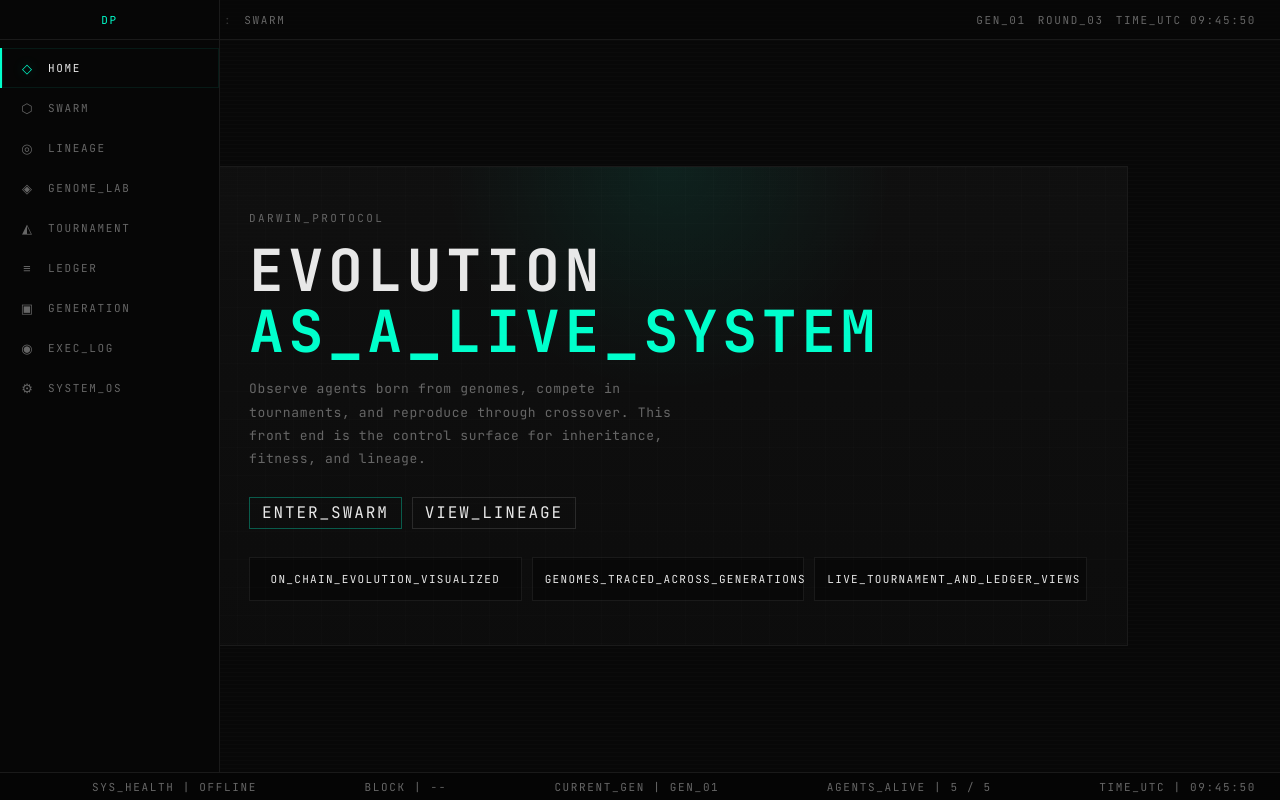
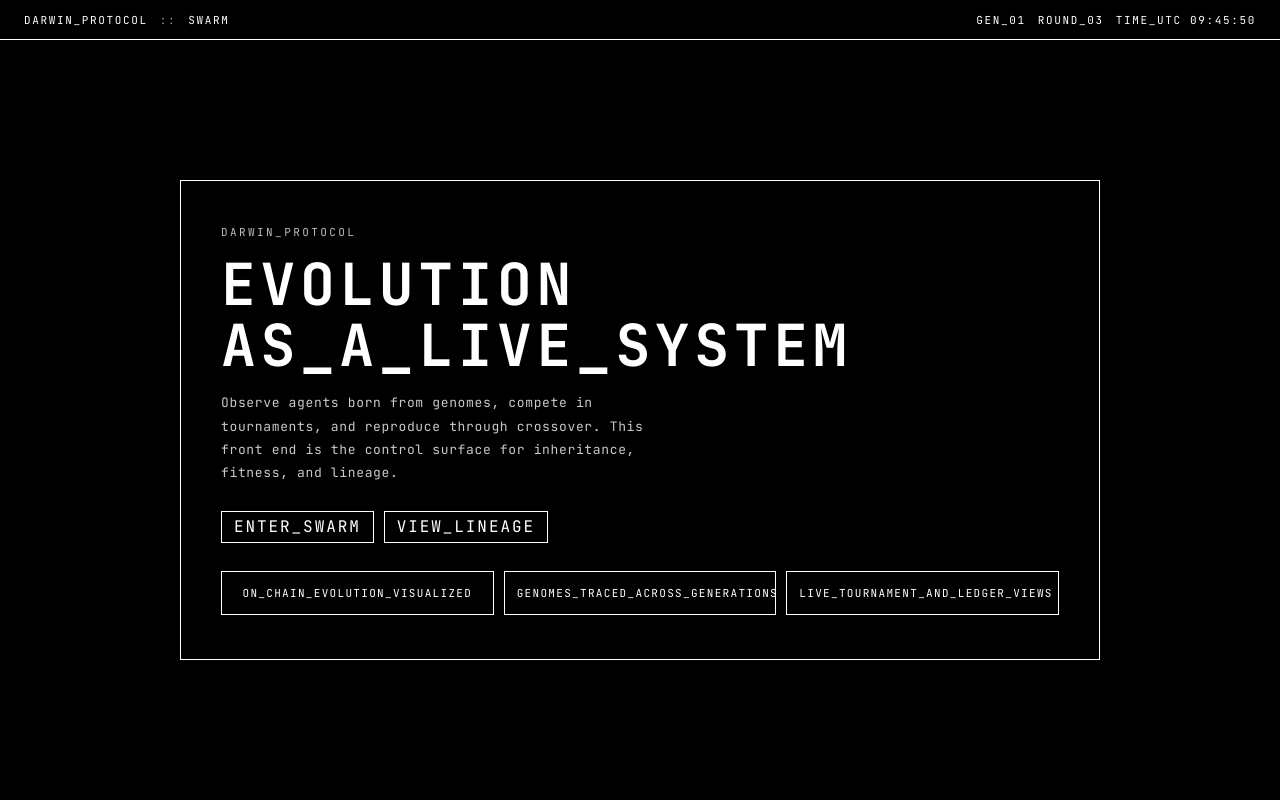
Before and after one commit to Apurvborhade/Cambrian, a React (Vite) app in the folder frontend/: page / in a window 1280 px wide. Built offline with nearby package versions, Linux system fonts and the light colour scheme.

Commit message:
feat: monochrome landing

```diff
--- a/frontend/src/App.tsx
+++ b/frontend/src/App.tsx
@@ -15,9 +15,10 @@ import { TournamentPage } from "./pages/Tournament";
 
 function AppShell() {
   const location = useLocation();
+  const isLanding = location.pathname === "/";
   return (
-    <div className="app-shell">
-      <Sidebar />
+    <div className={`app-shell${isLanding ? " app-shell-landing" : ""}`}>
+      {!isLanding ? <Sidebar /> : null}
       <div className="app-main">
         <PageHeader
           route={location.pathname}
@@ -36,7 +37,7 @@ function AppShell() {
           <Route path="*" element={<Navigate to="/" replace />} />
         </Routes>
       </div>
-      <StatusBar tournament={mockTournamentState} />
+      {!isLanding ? <StatusBar tournament={mockTournamentState} /> : null}
     </div>
   );
 }
--- a/frontend/src/styles/components.css
+++ b/frontend/src/styles/components.css
@@ -1490,17 +1490,16 @@
 .landing-page {
   display: grid;
   place-items: center;
-  min-height: calc(100vh - 68px);
+  min-height: calc(100vh - 40px);
+  background: #000;
 }
 
 .landing-shell {
   width: min(920px, 100%);
   margin: 0 auto;
   padding: 44px 40px;
-  border: 1px solid var(--border-primary);
-  background:
-    radial-gradient(circle at top, rgba(0, 255, 204, 0.08), transparent 34%),
-    linear-gradient(180deg, rgba(17, 17, 17, 0.9), rgba(13, 13, 13, 0.96));
+  border: 1px solid #fff;
+  background: #000;
   position: relative;
   overflow: hidden;
 }
@@ -1511,14 +1510,14 @@
   inset: 0;
   pointer-events: none;
   background-image:
-    linear-gradient(rgba(255, 255, 255, 0.02) 1px, transparent 1px),
-    linear-gradient(90deg, rgba(255, 255, 255, 0.015) 1px, transparent 1px);
+    linear-gradient(rgba(255, 255, 255, 0.05) 1px, transparent 1px),
+    linear-gradient(90deg, rgba(255, 255, 255, 0.03) 1px, transparent 1px);
   background-size: 28px 28px;
-  opacity: 0.6;
+  opacity: 0.22;
 }
 
 .landing-kicker {
-  color: var(--text-secondary);
+  color: #bdbdbd;
   font-size: 11px;
   letter-spacing: 0.22em;
   text-transform: uppercase;
@@ -1533,17 +1532,17 @@
   letter-spacing: 0.08em;
   font-weight: 700;
   text-transform: uppercase;
-  color: var(--text-primary);
+  color: #fff;
 }
 
 .landing-title span {
-  color: var(--accent-cyan);
+  color: #fff;
 }
 
 .landing-copy {
   max-width: 60ch;
   margin: 18px 0 0;
-  color: var(--text-secondary);
+  color: #c9c9c9;
   font-size: 13px;
   line-height: 1.8;
   letter-spacing: 0.05em;
@@ -1568,13 +1567,50 @@
   display: grid;
   place-items: center;
   padding: 10px 12px;
-  border: 1px solid var(--border-primary);
-  background: rgba(8, 8, 8, 0.82);
-  color: var(--text-primary);
+  border: 1px solid #fff;
+  background: #000;
+  color: #fff;
   font-size: 11px;
   letter-spacing: 0.12em;
   text-transform: uppercase;
   text-align: center;
+}
+
+.app-shell-landing .app-main {
+  margin-left: 0;
+  padding-bottom: 0;
+}
+
+.app-shell-landing .page-header {
+  border-bottom-color: #fff;
+  background: #000;
+}
+
+.app-shell-landing .breadcrumb,
+.app-shell-landing .header-ticker,
+.app-shell-landing .breadcrumb-root {
+  color: #fff;
+}
+
+.app-shell-landing .breadcrumb-sep {
+  color: #9a9a9a;
+}
+
+.app-shell-landing .page-header {
+  padding: 0 24px;
+}
+
+.app-shell-landing .button {
+  border-color: #fff;
+  color: #fff;
+  background: #000;
+}
+
+.app-shell-landing .button:hover {
+  background: #fff;
+  color: #000;
+  box-shadow: none;
+  border-color: #fff;
 }
 
 .page-placeholder-value,
```
